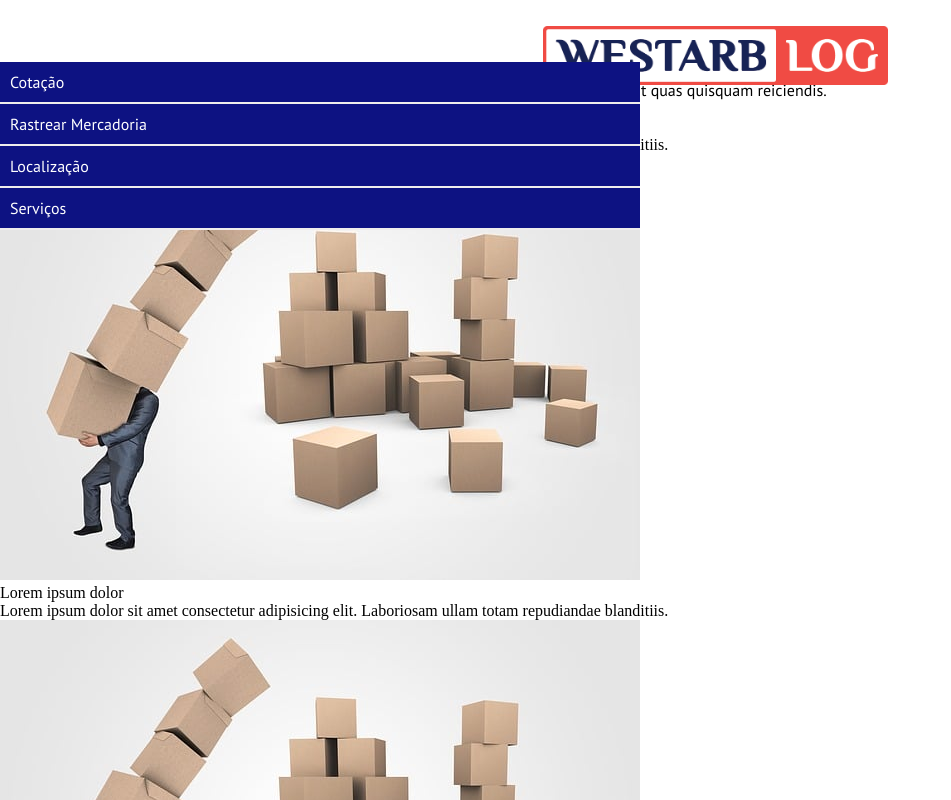
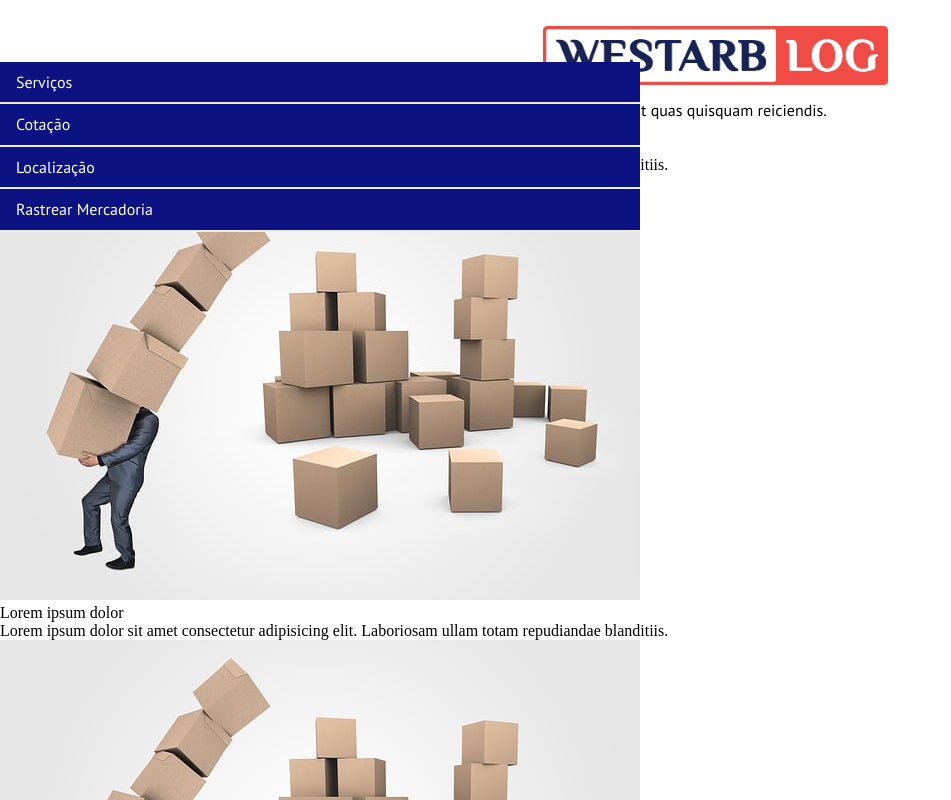
Before and after one commit to feliipecardosoo/westarblog, a React (Create React App) app in the folder frontend/: page / in a window 1280 px wide. Both pictures are taken after a click on the element 40 px from the left and 37 px from the top of the page. Shown: the top 800 px of the page, without its empty margins (0-951 px from the left). Built offline with nearby package versions, Linux system fonts and the light colour scheme.

Commit message:
Hamburguer finalizado

```diff
--- a/frontend/src/pages/Main/Main.module.scss
+++ b/frontend/src/pages/Main/Main.module.scss
@@ -4,7 +4,6 @@
 @import "styles/breakpoints";
 @import "styles/colors";
 @import "styles/animation";
-
 .bgNav {
   position: fixed;
   top: 0;
@@ -13,16 +12,14 @@
   display: flex;
   justify-content: left;
   gap: 2%;
-  z-index: 1000; /* Para garantir que fique acima de outros elementos */
-
+  z-index: 1000;
 
   @media (max-width: $mobile) {
     width: 100%;
     background-color: $primaria;
-    animation: mudarCor 1s ;
+    animation: mudarCor 1s;
     padding: 3%;
   }
-
   .nav {
     animation: fadeIn 1s ease-in-out forwards;
 
@@ -79,9 +76,14 @@
         padding: 10px;
         border-bottom: 2px solid $secundaria;
 
-        a {
+        button {
           color: #fff;
-          text-decoration: none;
+          background: none;
+          border: none;
+          cursor: pointer;
+          font-size: inherit;
+          font-family: inherit;
+          text-align: left;
 
           &:hover {
             color: #ddd;
@@ -94,7 +96,7 @@
 
 .bgNav__p {
   font-size: 1.4rem;
-  color: #FFFFFF;
+  color: #ffffff;
 }
 
 .logo {
@@ -103,7 +105,7 @@
 
 .bgPrincipal {
   animation: fadeIn 3s ease-in-out;
-  margin-top: 60px;
+  margin-top: 80px;
 
   @media (max-width: $mobile) {
     padding: 10px;
@@ -113,12 +115,12 @@
 
 .titulo {
   @media (max-width: $mobile) {
-    padding: 5% 0% 0% 0%;
     display: flex;
     flex-direction: column;
     width: 100%;
     gap: 2px;
     text-align: center;
+    margin-bottom: 25px;
   }
 }
 
--- a/frontend/src/pages/Main/index.tsx
+++ b/frontend/src/pages/Main/index.tsx
@@ -1,23 +1,45 @@
-import { useState } from 'react';
+import { useState, useEffect } from 'react';
 import style from './Main.module.scss';
 import logo from './assets/logo.png';
 
 export default function Main() {
     const [menuOpen, setMenuOpen] = useState(false);
+    const [lastClickedSection, setLastClickedSection] = useState("");
+    const [navHeight, setNavHeight] = useState(0);
+
+    useEffect(() => {
+        const navElement = document.querySelector(`.${style.bgNav}`);
+        if (navElement instanceof HTMLElement) { // Verifica se navElement é uma instância de HTMLElement
+            const navHeight = navElement.offsetHeight;
+            setNavHeight(navHeight);
+        }
+    }, []);
 
     const toggleMenu = () => {
         setMenuOpen(!menuOpen);
     };
 
-    const handleSmoothScroll = (targetId: any) => {
+    const handleSmoothScroll = (targetId: string) => {
         const targetElement = document.getElementById(targetId);
 
         if (targetElement) {
+            const offsetTop = targetElement.getBoundingClientRect().top + window.pageYOffset - navHeight; // Ajuste do topo da navegação
             window.scrollTo({
-                top: targetElement.offsetTop,
+                top: offsetTop,
                 behavior: 'smooth'
             });
-            setMenuOpen(false); // Fechar o menu após clicar em um link
+
+            // Verifica se o usuário clicou novamente na mesma sessão
+            if (targetId === lastClickedSection) {
+                // Se sim, mantém o menu aberto
+                setMenuOpen(true);
+            } else {
+                // Se não, fecha o menu
+                setMenuOpen(false);
+            }
+
+            // Atualiza a última sessão clicada
+            setLastClickedSection(targetId);
         }
     };
 
@@ -35,10 +57,10 @@ export default function Main() {
                 {menuOpen && (
                     <nav className={`${style.menu} ${menuOpen ? style.open : ''}`}>
                         <ul className={style.menuList}>
-                            <li><a href="#" onClick={() => handleSmoothScroll("cotacao")}>Cotação</a></li>
-                            <li><a href="#" onClick={() => handleSmoothScroll("rastreio")}>Rastrear Mercadoria</a></li>
-                            <li><a href="#" onClick={() => handleSmoothScroll("localizacao")}>Localização</a></li>
-                            <li><a href="#" onClick={() => handleSmoothScroll("servicos")}>Serviços</a></li>
+                            <li><button onClick={() => handleSmoothScroll("servicos")}>Serviços</button></li>
+                            <li><button onClick={() => handleSmoothScroll("cotacao")}>Cotação</button></li>
+                            <li><button onClick={() => handleSmoothScroll("localizacao")}>Localização</button></li>
+                            <li><button onClick={() => handleSmoothScroll("rastreio")}>Rastrear Mercadoria</button></li>
                         </ul>
                     </nav>
                 )}
```
Also changed, not shown: 6 other files (tests, documents, lock files or other folders).
